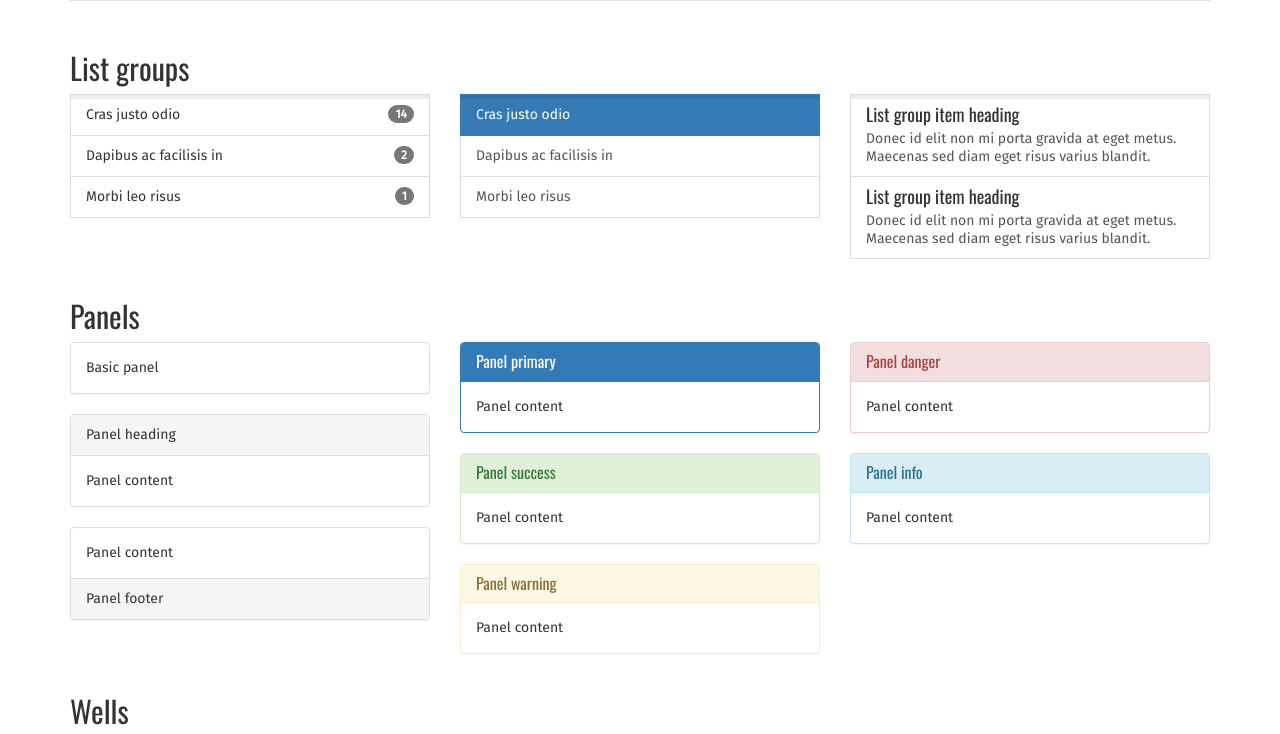
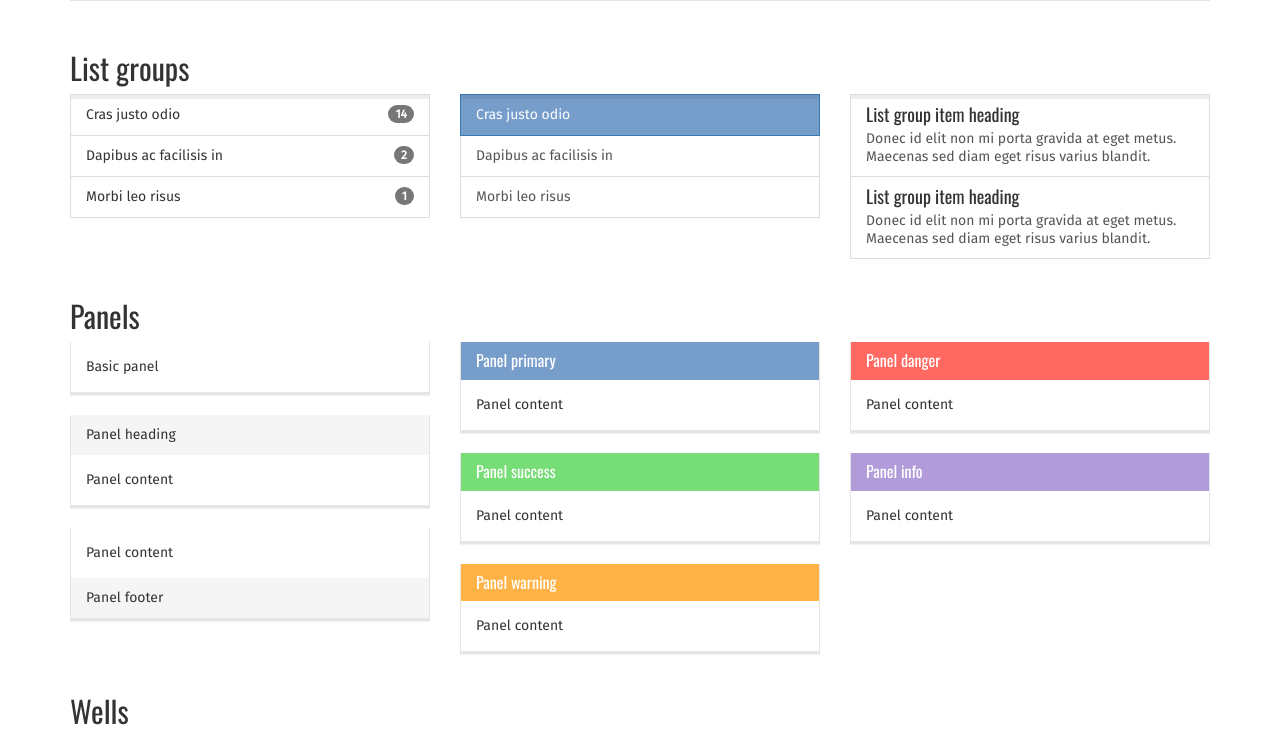
Before and after one commit to 0swin/Oswald-Bootstrap, a plain HTML site: page index.html in a window 1280 px wide. Shown: the part 4945-5679 px from the top of the page. Drawn offline with nearby package versions, Linux system fonts and the light colour scheme.

Commit message:
Panels
+ panels
+ edit list-group color

```diff
--- a/css/oswald.css
+++ b/css/oswald.css
@@ -480,6 +480,57 @@ a {
 	border-radius: 0;
 	box-shadow: inset 0 4px 0 rgba(0, 0, 0, 0.07);
 }
+
 .list-group-item:last-child {
 	border-radius: 0;
 }
+
+.list-group-item.active,
+.list-group-item.active:hover,
+.list-group-item.active:focus {
+	background-color: #779ECB;
+}
+
+.panel {
+	border-width: 0 1px 3px 1px;
+	border-radius: 0px;
+	background-color: #ffffff;
+	border-color: rgba(0, 0, 0, 0.10);
+}
+
+.panel-heading {
+	border-bottom: 0;
+}
+
+.panel-footer {
+	border-top: 0
+}
+
+.panel-primary > .panel-heading {
+	background-color: #779ECB;
+	border-radius: 0;
+}
+
+.panel-success > .panel-heading {
+	background-color: #77DD77;
+	border-radius: 0;
+	color: #ffffff;
+}
+
+.panel-warning > .panel-heading {
+	background-color: #FFB347;
+	border-radius: 0;
+	color: #ffffff;
+}
+
+.panel-danger > .panel-heading {
+	background-color: #FF6961;
+	border-radius: 0;
+	color: #ffffff;
+}
+
+.panel-info > .panel-heading {
+	background-color: #B19CD9;
+	border-radius: 0;
+	color: #ffffff;
+}
--- a/index.html
+++ b/index.html
@@ -1185,7 +1185,7 @@
 
 		<!-- Dialogs
       ================================================== -->
-		<div class="bs-docs-section">
+		<!--<div class="bs-docs-section">
 
 			<div class="row">
 				<div class="col-lg-12">
@@ -1241,7 +1241,7 @@
 					</div>
 				</div>
 			</div>
-		</div>
+		</div>-->
 		<br>
 	</div>
 
```
